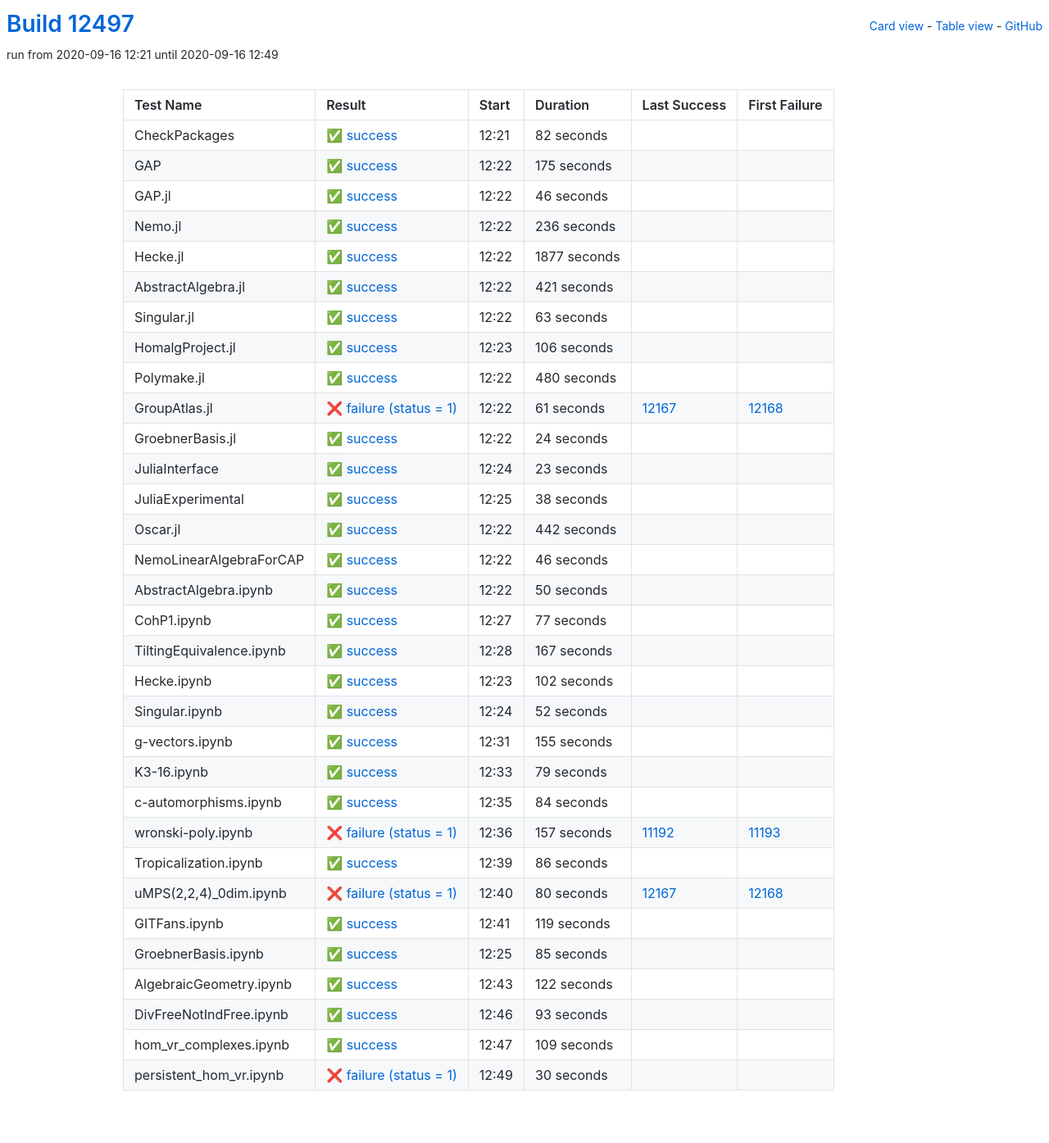
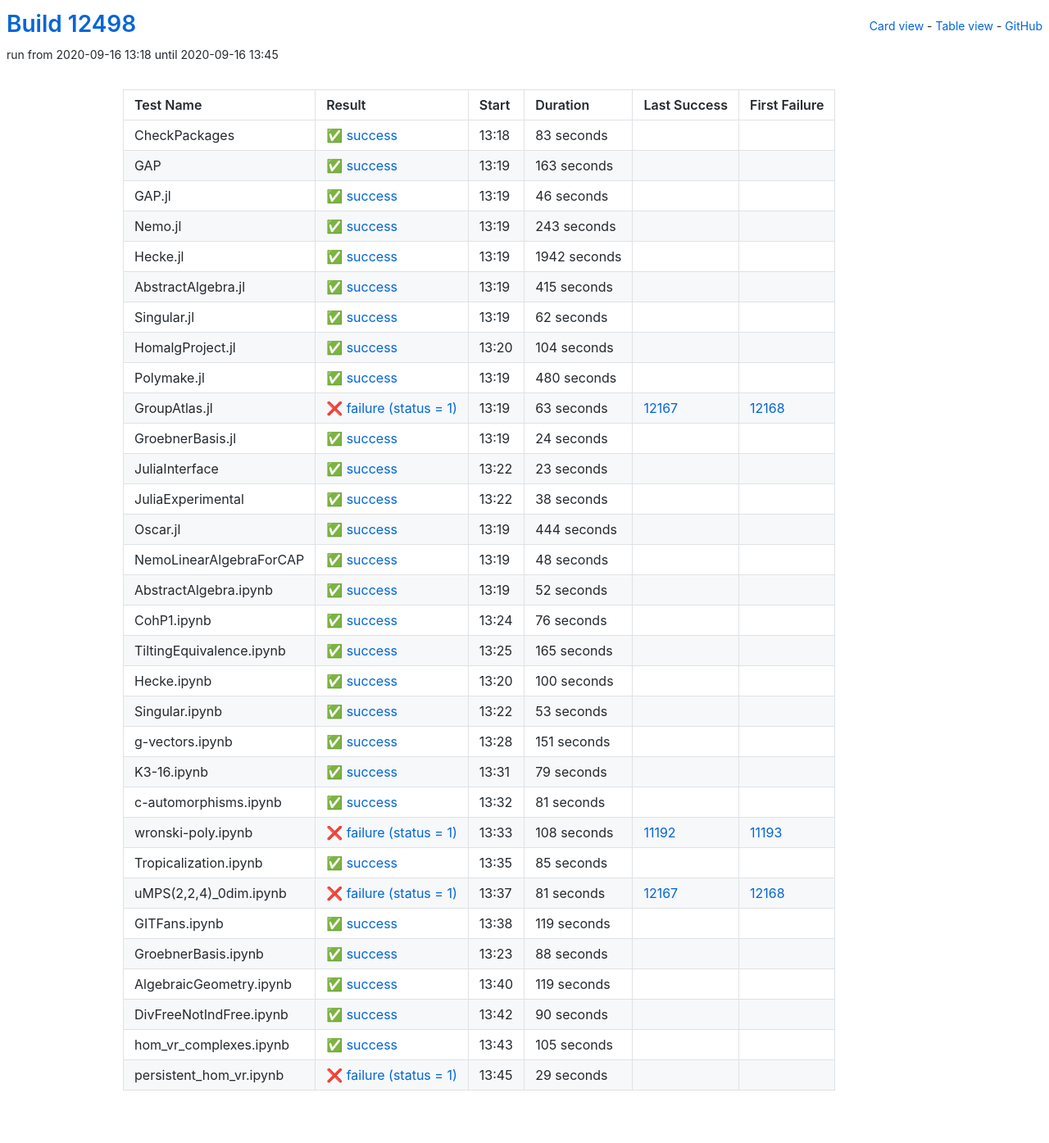
Before and after one commit to oscar-system/oscar-ci-status, a Jekyll site: the page built from table.html, in a window 1280 px wide. Shown: the whole page at 82% size. Built offline with Jekyll 4.4.1, drawn with Linux system fonts in a browser that asks for light colours.

Commit message:
Build #12498

```diff
--- a/_data/ci.yml
+++ b/_data/ci.yml
@@ -1,6 +1,6 @@
 ---
-build: 12497
-build_url: https://oscarci.mathematik.uni-kl.de/job/oscar/12497/
+build: 12498
+build_url: https://oscarci.mathematik.uni-kl.de/job/oscar/12498/
 job: oscar
 organization: oscar-system
 repo: oscar-ci-status
@@ -8,32 +8,32 @@
 tests:
 - name: CheckPackages
   id: checkpackages
-  log: https://oscarci.mathematik.uni-kl.de/job/oscar/12497/artifact/logs/build-12497/CheckPackages.log
-  start: 2020-09-16 12:21
+  log: https://oscarci.mathematik.uni-kl.de/job/oscar/12498/artifact/logs/build-12498/CheckPackages.log
+  start: 2020-09-16 13:18
   success: true
   exitcode: 0
   status: success
-  duration: 82
+  duration: 83
   last_success: false
   last_success_url:
   first_failure: false
   first_failure_url:
 - name: GAP
   id: gap
-  log: https://oscarci.mathematik.uni-kl.de/job/oscar/12497/artifact/logs/build-12497/GAP.log
-  start: 2020-09-16 12:22
+  log: https://oscarci.mathematik.uni-kl.de/job/oscar/12498/artifact/logs/build-12498/GAP.log
+  start: 2020-09-16 13:19
   success: true
   exitcode: 0
   status: success
-  duration: 175
+  duration: 163
   last_success: false
   last_success_url:
   first_failure: false
   first_failure_url:
 - name: GAP.jl
   id: gap-jl
-  log: https://oscarci.mathematik.uni-kl.de/job/oscar/12497/artifact/logs/build-12497/GAP.jl.log
-  start: 2020-09-16 12:22
+  log: https://oscarci.mathematik.uni-kl.de/job/oscar/12498/artifact/logs/build-12498/GAP.jl.log
+  start: 2020-09-16 13:19
   success: true
   exitcode: 0
   status: success
@@ -44,68 +44,68 @@
   first_failure_url:
 - name: Nemo.jl
   id: nemo-jl
-  log: https://oscarci.mathematik.uni-kl.de/job/oscar/12497/artifact/logs/build-12497/Nemo.jl.log
-  start: 2020-09-16 12:22
+  log: https://oscarci.mathematik.uni-kl.de/job/oscar/12498/artifact/logs/build-12498/Nemo.jl.log
+  start: 2020-09-16 13:19
   success: true
   exitcode: 0
   status: success
-  duration: 236
+  duration: 243
   last_success: false
   last_success_url:
   first_failure: false
   first_failure_url:
 - name: Hecke.jl
   id: hecke-jl
-  log: https://oscarci.mathematik.uni-kl.de/job/oscar/12497/artifact/logs/build-12497/Hecke.jl.log
-  start: 2020-09-16 12:22
+  log: https://oscarci.mathematik.uni-kl.de/job/oscar/12498/artifact/logs/build-12498/Hecke.jl.log
+  start: 2020-09-16 13:19
   success: true
   exitcode: 0
   status: success
-  duration: 1877
+  duration: 1942
   last_success: false
   last_success_url:
   first_failure: false
   first_failure_url:
 - name: AbstractAlgebra.jl
   id: abstractalgebra-jl
-  log: https://oscarci.mathematik.uni-kl.de/job/oscar/12497/artifact/logs/build-12497/AbstractAlgebra.jl.log
-  start: 2020-09-16 12:22
+  log: https://oscarci.mathematik.uni-kl.de/job/oscar/12498/artifact/logs/build-12498/AbstractAlgebra.jl.log
+  start: 2020-09-16 13:19
   success: true
   exitcode: 0
   status: success
-  duration: 421
+  duration: 415
   last_success: false
   last_success_url:
   first_failure: false
   first_failure_url:
 - name: Singular.jl
   id: singular-jl
-  log: https://oscarci.mathematik.uni-kl.de/job/oscar/12497/artifact/logs/build-12497/Singular.jl.log
-  start: 2020-09-16 12:22
+  log: https://oscarci.mathematik.uni-kl.de/job/oscar/12498/artifact/logs/build-12498/Singular.jl.log
+  start: 2020-09-16 13:19
   success: true
   exitcode: 0
   status: success
-  duration: 63
+  duration: 62
   last_success: false
   last_success_url:
   first_failure: false
   first_failure_url:
 - name: HomalgProject.jl
   id: homalgproject-jl
-  log: https://oscarci.mathematik.uni-kl.de/job/oscar/12497/artifact/logs/build-12497/HomalgProject.jl.log
-  start: 2020-09-16 12:23
+  log: https://oscarci.mathematik.uni-kl.de/job/oscar/12498/artifact/logs/build-12498/HomalgProject.jl.log
+  start: 2020-09-16 13:20
   success: true
   exitcode: 0
   status: success
-  duration: 106
+  duration: 104
   last_success: false
   last_success_url:
   first_failure: false
   first_failure_url:
 - name: Polymake.jl
   id: polymake-jl
-  log: https://oscarci.mathematik.uni-kl.de/job/oscar/12497/artifact/logs/build-12497/Polymake.jl.log
-  start: 2020-09-16 12:22
+  log: https://oscarci.mathematik.uni-kl.de/job/oscar/12498/artifact/logs/build-12498/Polymake.jl.log
+  start: 2020-09-16 13:19
   success: true
   exitcode: 0
   status: success
@@ -116,20 +116,20 @@
   first_failure_url:
 - name: GroupAtlas.jl
   id: groupatlas-jl
-  log: https://oscarci.mathematik.uni-kl.de/job/oscar/12497/artifact/logs/build-12497/GroupAtlas.jl.log
-  start: 2020-09-16 12:22
+  log: https://oscarci.mathematik.uni-kl.de/job/oscar/12498/artifact/logs/build-12498/GroupAtlas.jl.log
+  start: 2020-09-16 13:19
   success: false
   exitcode: 1
   status: failure
-  duration: 61
+  duration: 63
   last_success: 12167
   last_success_url: https://oscarci.mathematik.uni-kl.de/job/oscar/12167/
   first_failure: 12168
   first_failure_url: https://oscarci.mathematik.uni-kl.de/job/oscar/12168/
 - name: GroebnerBasis.jl
   id: groebnerbasis-jl
-  log: https://oscarci.mathematik.uni-kl.de/job/oscar/12497/artifact/logs/build-12497/GroebnerBasis.jl.log
-  start: 2020-09-16 12:22
+  log: https://oscarci.mathematik.uni-kl.de/job/oscar/12498/artifact/logs/build-12498/GroebnerBasis.jl.log
+  start: 2020-09-16 13:19
   success: true
   exitcode: 0
   status: success
@@ -140,8 +140,8 @@
   first_failure_url:
 - name: JuliaInterface
   id: juliainterface
-  log: https://oscarci.mathematik.uni-kl.de/job/oscar/12497/artifact/logs/build-12497/JuliaInterface.log
-  start: 2020-09-16 12:24
+  log: https://oscarci.mathematik.uni-kl.de/job/oscar/12498/artifact/logs/build-12498/JuliaInterface.log
+  start: 2020-09-16 13:22
   success: true
   exitcode: 0
   status: success
@@ -152,8 +152,8 @@
   first_failure_url:
 - name: JuliaExperimental
   id: juliaexperimental
-  log: https://oscarci.mathematik.uni-kl.de/job/oscar/12497/artifact/logs/build-12497/JuliaExperimental.log
-  start: 2020-09-16 12:25
+  log: https://oscarci.mathematik.uni-kl.de/job/oscar/12498/artifact/logs/build-12498/JuliaExperimental.log
+  start: 2020-09-16 13:22
   success: true
   exitcode: 0
   status: success
@@ -164,80 +164,32 @@
   first_failure_url:
 - name: Oscar.jl
   id: oscar-jl
-  log: https://oscarci.mathematik.uni-kl.de/job/oscar/12497/artifact/logs/build-12497/Oscar.jl.log
-  start: 2020-09-16 12:22
+  log: https://oscarci.mathematik.uni-kl.de/job/oscar/12498/artifact/logs/build-12498/Oscar.jl.log
+  start: 2020-09-16 13:19
   success: true
   exitcode: 0
   status: success
-  duration: 442
+  duration: 444
   last_success: false
   last_success_url:
   first_failure: false
   first_failure_url:
 - name: NemoLinearAlgebraForCAP
   id: nemolinearalgebraforcap
-  log: https://oscarci.mathematik.uni-kl.de/job/oscar/12497/artifact/logs/build-12497/NemoLinearAlgebraForCAP.log
-  start: 2020-09-16 12:22
+  log: https://oscarci.mathematik.uni-kl.de/job/oscar/12498/artifact/logs/build-12498/NemoLinearAlgebraForCAP.log
+  start: 2020-09-16 13:19
   success: true
   exitcode: 0
   status: success
-  duration: 46
+  duration: 48
   last_success: false
   last_success_url:
   first_failure: false
   first_failure_url:
 - name: AbstractAlgebra.ipynb
   id: abstractalgebra-ipynb
-  log: https://oscarci.mathematik.uni-kl.de/job/oscar/12497/artifact/logs/build-12497/AbstractAlgebra.ipynb.log
-  start: 2020-09-16 12:22
-  success: true
-  exitcode: 0
-  status: success
-  duration: 50
-  last_success: false
-  last_success_url:
-  first_failure: false
-  first_failure_url:
-- name: CohP1.ipynb
-  id: cohp1-ipynb
-  log: https://oscarci.mathematik.uni-kl.de/job/oscar/12497/artifact/logs/build-12497/CohP1.ipynb.log
-  start: 2020-09-16 12:27
-  success: true
-  exitcode: 0
-  status: success
-  duration: 77
-  last_success: false
-  last_success_url:
-  first_failure: false
-  first_failure_url:
-- name: TiltingEquivalence.ipynb
-  id: tiltingequivalence-ipynb
-  log: https://oscarci.mathematik.uni-kl.de/job/oscar/12497/artifact/logs/build-12497/TiltingEquivalence.ipynb.log
-  start: 2020-09-16 12:28
-  success: true
-  exitcode: 0
-  status: success
-  duration: 167
-  last_success: false
-  last_success_url:
-  first_failure: false
-  first_failure_url:
-- name: Hecke.ipynb
-  id: hecke-ipynb
-  log: https://oscarci.mathematik.uni-kl.de/job/oscar/12497/artifact/logs/build-12497/Hecke.ipynb.log
-  start: 2020-09-16 12:23
-  success: true
-  exitcode: 0
-  status: success
-  duration: 102
-  last_success: false
-  last_success_url:
-  first_failure: false
-  first_failure_url:
-- name: Singular.ipynb
-  id: singular-ipynb
-  log: https://oscarci.mathematik.uni-kl.de/job/oscar/12497/artifact/logs/build-12497/Singular.ipynb.log
-  start: 2020-09-16 12:24
+  log: https://oscarci.mathematik.uni-kl.de/job/oscar/12498/artifact/logs/build-12498/AbstractAlgebra.ipynb.log
+  start: 2020-09-16 13:19
   success: true
   exitcode: 0
   status: success
@@ -246,22 +198,70 @@
   last_success_url:
   first_failure: false
   first_failure_url:
-- name: g-vectors.ipynb
-  id: g-vectors-ipynb
-  log: https://oscarci.mathematik.uni-kl.de/job/oscar/12497/artifact/logs/build-12497/g-vectors.ipynb.log
-  start: 2020-09-16 12:31
+- name: CohP1.ipynb
+  id: cohp1-ipynb
+  log: https://oscarci.mathematik.uni-kl.de/job/oscar/12498/artifact/logs/build-12498/CohP1.ipynb.log
+  start: 2020-09-16 13:24
   success: true
   exitcode: 0
   status: success
-  duration: 155
+  duration: 76
+  last_success: false
+  last_success_url:
+  first_failure: false
+  first_failure_url:
+- name: TiltingEquivalence.ipynb
+  id: tiltingequivalence-ipynb
+  log: https://oscarci.mathematik.uni-kl.de/job/oscar/12498/artifact/logs/build-12498/TiltingEquivalence.ipynb.log
+  start: 2020-09-16 13:25
+  success: true
+  exitcode: 0
+  status: success
+  duration: 165
+  last_success: false
+  last_success_url:
+  first_failure: false
+  first_failure_url:
+- name: Hecke.ipynb
+  id: hecke-ipynb
+  log: https://oscarci.mathematik.uni-kl.de/job/oscar/12498/artifact/logs/build-12498/Hecke.ipynb.log
+  start: 2020-09-16 13:20
+  success: true
+  exitcode: 0
+  status: success
+  duration: 100
+  last_success: false
+  last_success_url:
+  first_failure: false
+  first_failure_url:
+- name: Singular.ipynb
+  id: singular-ipynb
+  log: https://oscarci.mathematik.uni-kl.de/job/oscar/12498/artifact/logs/build-12498/Singular.ipynb.log
+  start: 2020-09-16 13:22
+  success: true
+  exitcode: 0
+  status: success
+  duration: 53
+  last_success: false
+  last_success_url:
+  first_failure: false
+  first_failure_url:
+- name: g-vectors.ipynb
+  id: g-vectors-ipynb
+  log: https://oscarci.mathematik.uni-kl.de/job/oscar/12498/artifact/logs/build-12498/g-vectors.ipynb.log
+  start: 2020-09-16 13:28
+  success: true
+  exitcode: 0
+  status: success
+  duration: 151
   last_success: false
   last_success_url:
   first_failure: false
   first_failure_url:
 - name: K3-16.ipynb
   id: k3-16-ipynb
-  log: https://oscarci.mathematik.uni-kl.de/job/oscar/12497/artifact/logs/build-12497/K3-16.ipynb.log
-  start: 2020-09-16 12:33
+  log: https://oscarci.mathematik.uni-kl.de/job/oscar/12498/artifact/logs/build-12498/K3-16.ipynb.log
+  start: 2020-09-16 13:31
   success: true
   exitcode: 0
   status: success
@@ -272,56 +272,56 @@
   first_failure_url:
 - name: c-automorphisms.ipynb
   id: c-automorphisms-ipynb
-  log: https://oscarci.mathematik.uni-kl.de/job/oscar/12497/artifact/logs/build-12497/c-automorphisms.ipynb.log
-  start: 2020-09-16 12:35
+  log: https://oscarci.mathematik.uni-kl.de/job/oscar/12498/artifact/logs/build-12498/c-automorphisms.ipynb.log
+  start: 2020-09-16 13:32
   success: true
   exitcode: 0
   status: success
-  duration: 84
+  duration: 81
   last_success: false
   last_success_url:
   first_failure: false
   first_failure_url:
 - name: wronski-poly.ipynb
   id: wronski-poly-ipynb
-  log: https://oscarci.mathematik.uni-kl.de/job/oscar/12497/artifact/logs/build-12497/wronski-poly.ipynb.log
-  start: 2020-09-16 12:36
+  log: https://oscarci.mathematik.uni-kl.de/job/oscar/12498/artifact/logs/build-12498/wronski-poly.ipynb.log
+  start: 2020-09-16 13:33
   success: false
   exitcode: 1
   status: failure
-  duration: 157
+  duration: 108
   last_success: 11192
   last_success_url: https://oscarci.mathematik.uni-kl.de/job/oscar/11192/
   first_failure: 11193
   first_failure_url: https://oscarci.mathematik.uni-kl.de/job/oscar/11193/
 - name: Tropicalization.ipynb
   id: tropicalization-ipynb
-  log: https://oscarci.mathematik.uni-kl.de/job/oscar/12497/artifact/logs/build-12497/Tropicalization.ipynb.log
-  start: 2020-09-16 12:39
+  log: https://oscarci.mathematik.uni-kl.de/job/oscar/12498/artifact/logs/build-12498/Tropicalization.ipynb.log
+  start: 2020-09-16 13:35
   success: true
   exitcode: 0
   status: success
-  duration: 86
+  duration: 85
   last_success: false
   last_success_url:
   first_failure: false
   first_failure_url:
 - name: uMPS(2,2,4)_0dim.ipynb
   id: umps-2-2-4-0dim-ipynb
-  log: https://oscarci.mathematik.uni-kl.de/job/oscar/12497/artifact/logs/build-12497/uMPS-2-2-4-_0dim.ipynb.log
-  start: 2020-09-16 12:40
+  log: https://oscarci.mathematik.uni-kl.de/job/oscar/12498/artifact/logs/build-12498/uMPS-2-2-4-_0dim.ipynb.log
+  start: 2020-09-16 13:37
   success: false
   exitcode: 1
   status: failure
-  duration: 80
+  duration: 81
   last_success: 12167
   last_success_url: https://oscarci.mathematik.uni-kl.de/job/oscar/12167/
   first_failure: 12168
   first_failure_url: https://oscarci.mathematik.uni-kl.de/job/oscar/12168/
 - name: GITFans.ipynb
   id: gitfans-ipynb
-  log: https://oscarci.mathematik.uni-kl.de/job/oscar/12497/artifact/logs/build-12497/GITFans.ipynb.log
-  start: 2020-09-16 12:41
+  log: https://oscarci.mathematik.uni-kl.de/job/oscar/12498/artifact/logs/build-12498/GITFans.ipynb.log
+  start: 2020-09-16 13:38
   success: true
   exitcode: 0
   status: success
@@ -332,60 +332,60 @@
   first_failure_url:
 - name: GroebnerBasis.ipynb
   id: groebnerbasis-ipynb
-  log: https://oscarci.mathematik.uni-kl.de/job/oscar/12497/artifact/logs/build-12497/GroebnerBasis.ipynb.log
-  start: 2020-09-16 12:25
+  log: https://oscarci.mathematik.uni-kl.de/job/oscar/12498/artifact/logs/build-12498/GroebnerBasis.ipynb.log
+  start: 2020-09-16 13:23
   success: true
   exitcode: 0
   status: success
-  duration: 85
+  duration: 88
   last_success: false
   last_success_url:
   first_failure: false
   first_failure_url:
 - name: AlgebraicGeometry.ipynb
   id: algebraicgeometry-ipynb
-  log: https://oscarci.mathematik.uni-kl.de/job/oscar/12497/artifact/logs/build-12497/AlgebraicGeometry.ipynb.log
-  start: 2020-09-16 12:43
+  log: https://oscarci.mathematik.uni-kl.de/job/oscar/12498/artifact/logs/build-12498/AlgebraicGeometry.ipynb.log
+  start: 2020-09-16 13:40
   success: true
   exitcode: 0
   status: success
-  duration: 122
+  duration: 119
   last_success: false
   last_success_url:
   first_failure: false
   first_failure_url:
 - name: DivFreeNotIndFree.ipynb
   id: divfreenotindfree-ipynb
-  log: https://oscarci.mathematik.uni-kl.de/job/oscar/12497/artifact/logs/build-12497/DivFreeNotIndFree.ipynb.log
-  start: 2020-09-16 12:46
+  log: https://oscarci.mathematik.uni-kl.de/job/oscar/12498/artifact/logs/build-12498/DivFreeNotIndFree.ipynb.log
+  start: 2020-09-16 13:42
   success: true
   exitcode: 0
   status: success
-  duration: 93
+  duration: 90
   last_success: false
   last_success_url:
   first_failure: false
   first_failure_url:
 - name: hom_vr_complexes.ipynb
   id: hom-vr-complexes-ipynb
-  log: https://oscarci.mathematik.uni-kl.de/job/oscar/12497/artifact/logs/build-12497/hom_vr_complexes.ipynb.log
-  start: 2020-09-16 12:47
+  log: https://oscarci.mathematik.uni-kl.de/job/oscar/12498/artifact/logs/build-12498/hom_vr_complexes.ipynb.log
+  start: 2020-09-16 13:43
   success: true
   exitcode: 0
   status: success
-  duration: 109
+  duration: 105
   last_success: false
   last_success_url:
   first_failure: false
   first_failure_url:
 - name: persistent_hom_vr.ipynb
   id: persistent-hom-vr-ipynb
-  log: https://oscarci.mathematik.uni-kl.de/job/oscar/12497/artifact/logs/build-12497/persistent_hom_vr.ipynb.log
-  start: 2020-09-16 12:49
+  log: https://oscarci.mathematik.uni-kl.de/job/oscar/12498/artifact/logs/build-12498/persistent_hom_vr.ipynb.log
+  start: 2020-09-16 13:45
   success: false
   exitcode: 1
   status: failure
-  duration: 30
+  duration: 29
   last_success: false
   last_success_url:
   first_failure: false
```
Also changed, not shown: README.md.
